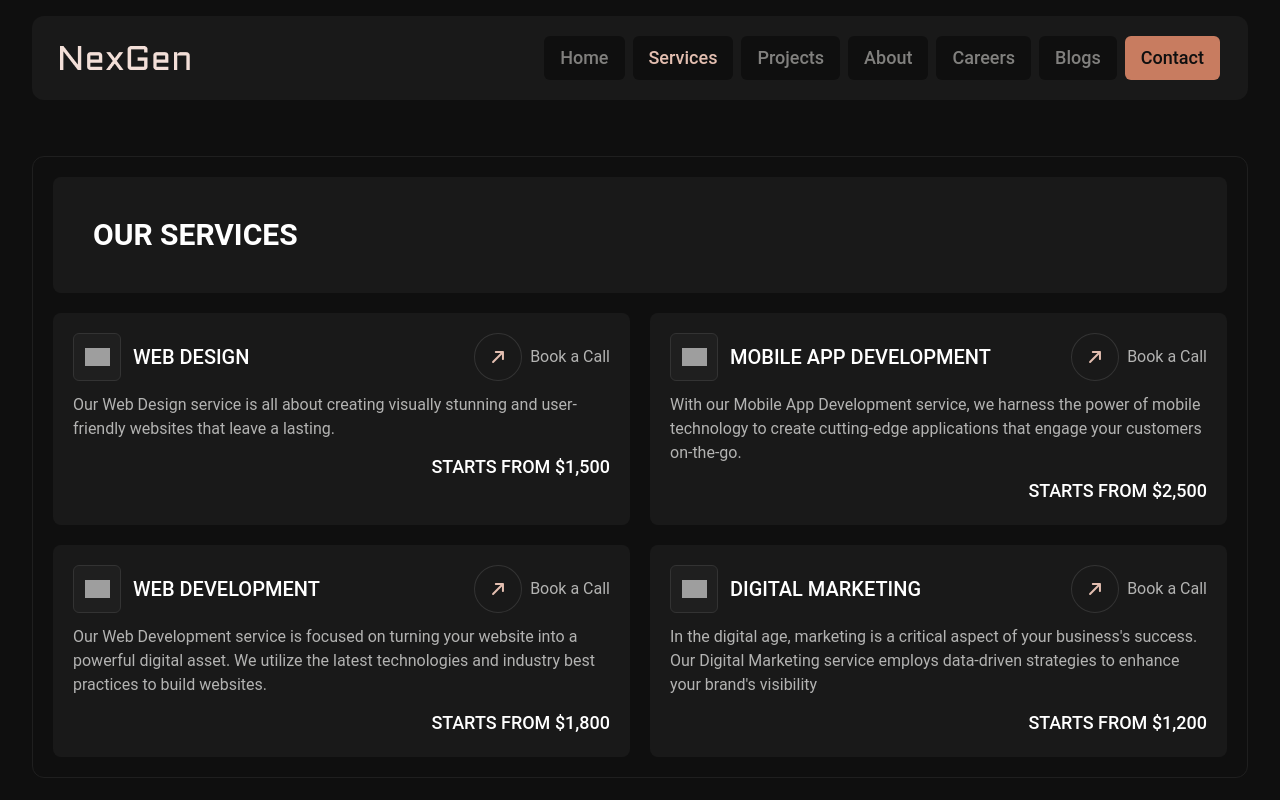
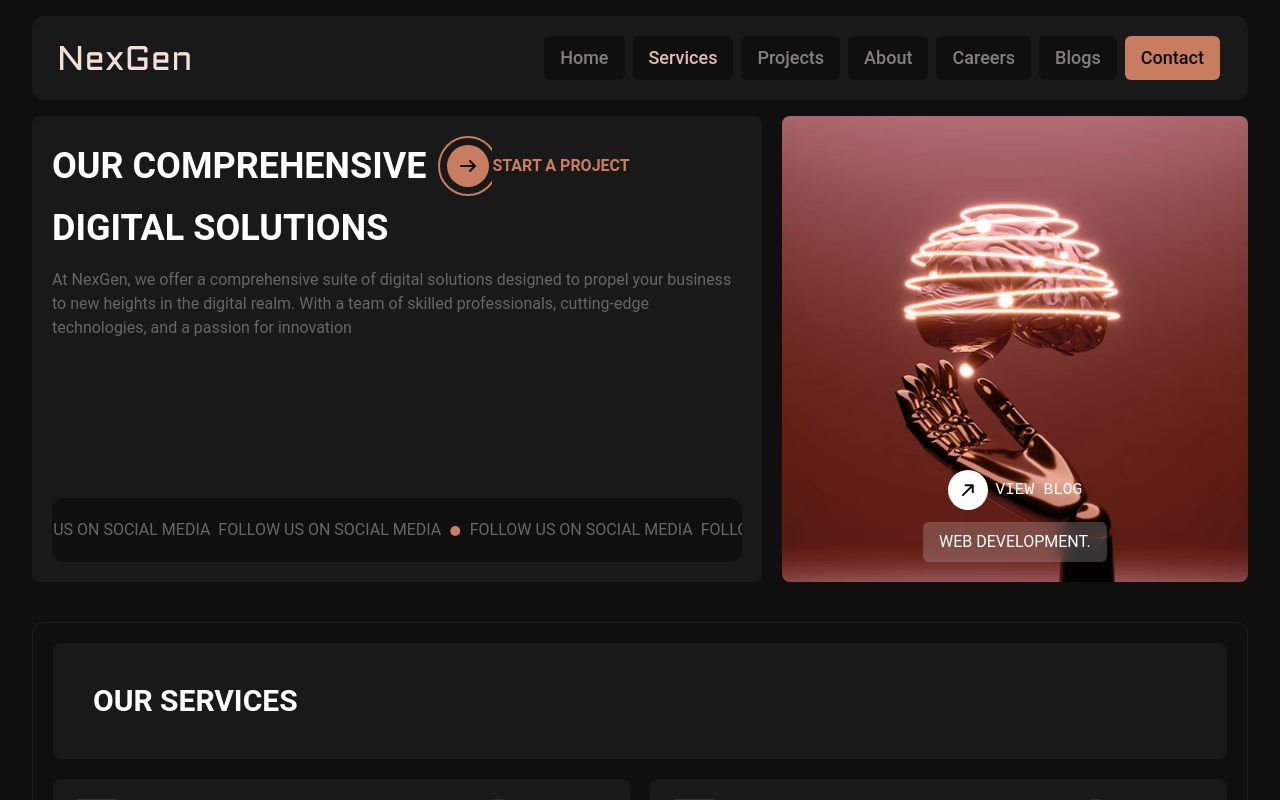
Before and after one commit to k7areef/NexGen, a React (Vite) app: page /services in a window 1280 px wide. Shown: the top 800 px of the page. Built offline with nearby package versions, Linux system fonts and the light colour scheme; grey boxes are pictures that could not be loaded.

Commit message:
feat(ServicesPage.jsx): complete Services Header

```diff
--- a/src/pages/ServicesPage.jsx
+++ b/src/pages/ServicesPage.jsx
@@ -1,11 +1,81 @@
 import HeaderSection from "@components/sections/HeaderSection";
 import Services from "@components/sections/Services";
 import SuccessStories from "@components/sections/SuccessStories";
+import Hero from "@assets/images/services-header.png";
+import { Link } from "react-router-dom";
+import { FontAwesomeIcon } from "@fortawesome/react-fontawesome";
+import { faArrowRight, faArrowUp, faCircle } from "@fortawesome/free-solid-svg-icons";
+import Marquee from "react-fast-marquee";
 
 function ServicesPage() {
     return (
         <div className="services-page">
-            <HeaderSection />
+            <HeaderSection
+                commonChildren={<div className="bg-dark-10 rounded-lg p-5 flex flex-col lg:h-full">
+                    <div className="main-content">
+                        <div className="head-title flex sm:items-center gap-3 mb-3 max-sm:flex-col">
+                            <h1 className="uppercase font-semibold text-xl sm:text-2xl md:text-3xl lg:text-4xl">Our Comprehensive</h1>
+                            <Link
+                                to={'/'}
+                                className="flex items-center text-orange-60"
+                            >
+                                <div className="w-15 h-15 rounded-full border-2 border-orange-60 flex items-center justify-center">
+                                    <div className="circile w-3/4 h-3/4 rounded-full bg-orange-60 text-dark-06 flex items-center justify-center">
+                                        <FontAwesomeIcon icon={faArrowRight} />
+                                    </div>
+                                </div>
+                                <p className="-ms-1.5 bg-dark-10 py-2 uppercase font-semibold">Start a Project</p>
+                            </Link>
+                        </div>
+                        <h1 className="uppercase font-semibold text-xl sm:text-2xl md:text-3xl lg:text-4xl">Digital Solutions</h1>
+                        <p className="text-grey-40 mt-5">At NexGen, we offer a comprehensive suite of digital solutions designed to propel your business to new heights in the digital realm. With a team of skilled professionals, cutting-edge technologies, and a passion for innovation</p>
+                    </div>
+                    {/* Marquee */}
+                    <div className="follow-us-on-social-media max-lg:mt-3 lg:mt-auto">
+                        <div className="follow-us-on-social-media-content-wrapper text-grey-40 uppercase bg-dark-06 py-5 rounded-xl">
+                            <Marquee>
+                                <p>Follow us on social media</p>
+                                <FontAwesomeIcon icon={faCircle} className="text-[10px] text-orange-60 mx-2" />
+                                <p className="me-2">Follow us on social media</p>
+                                <p>Follow us on social media</p>
+                                <FontAwesomeIcon icon={faCircle} className="text-[10px] text-orange-60 mx-2" />
+                                <p className="me-2">Follow us on social media</p>
+                                <p>Follow us on social media</p>
+                                <FontAwesomeIcon icon={faCircle} className="text-[10px] text-orange-60 mx-2" />
+                                <p className="me-2">Follow us on social media</p>
+                                <p>Follow us on social media</p>
+                                <FontAwesomeIcon icon={faCircle} className="text-[10px] text-orange-60 mx-2" />
+                                <p>Follow us on social media</p>
+                            </Marquee>
+                        </div>
+                    </div>
+                </div>}
+
+                otherChildren={<div className="rounded-lg relative aspect-video">
+                    {/* Hero */}
+                    <div className="hero-container rounded-lg overflow-hidden">
+                        <img
+                            src={Hero}
+                            alt="Hero"
+                            className="w-full h-full object-cover"
+                        />
+                    </div>
+                    {/* Content */}
+                    <div className="flex flex-wrap gap-3 sm:items-center justify-between flex-col p-5 uppercase absolute bottom-0 z-10 w-full">
+                        {/* Button */}
+                        <Link to={'/services'} className="flex items-center gap-2">
+                            <div className="arrow-icon bg-white flex items-center justify-center w-10 h-10 rounded-full">
+                                <FontAwesomeIcon icon={faArrowUp} className="rotate-45 text-dark-06" />
+                            </div>
+                            <span className="font-roboto-mono">View Blog</span>
+                        </Link>
+                        {/*  */}
+                        <div className="bg-white/20 backdrop-blur-sm rounded-md py-2 px-4 text-center">
+                            Web Development.
+                        </div>
+                    </div>
+                </div>}
+            />
             <Services />
             <SuccessStories />
         </div>
```
Also changed, not shown: src/assets/images/services-header.png (added).
